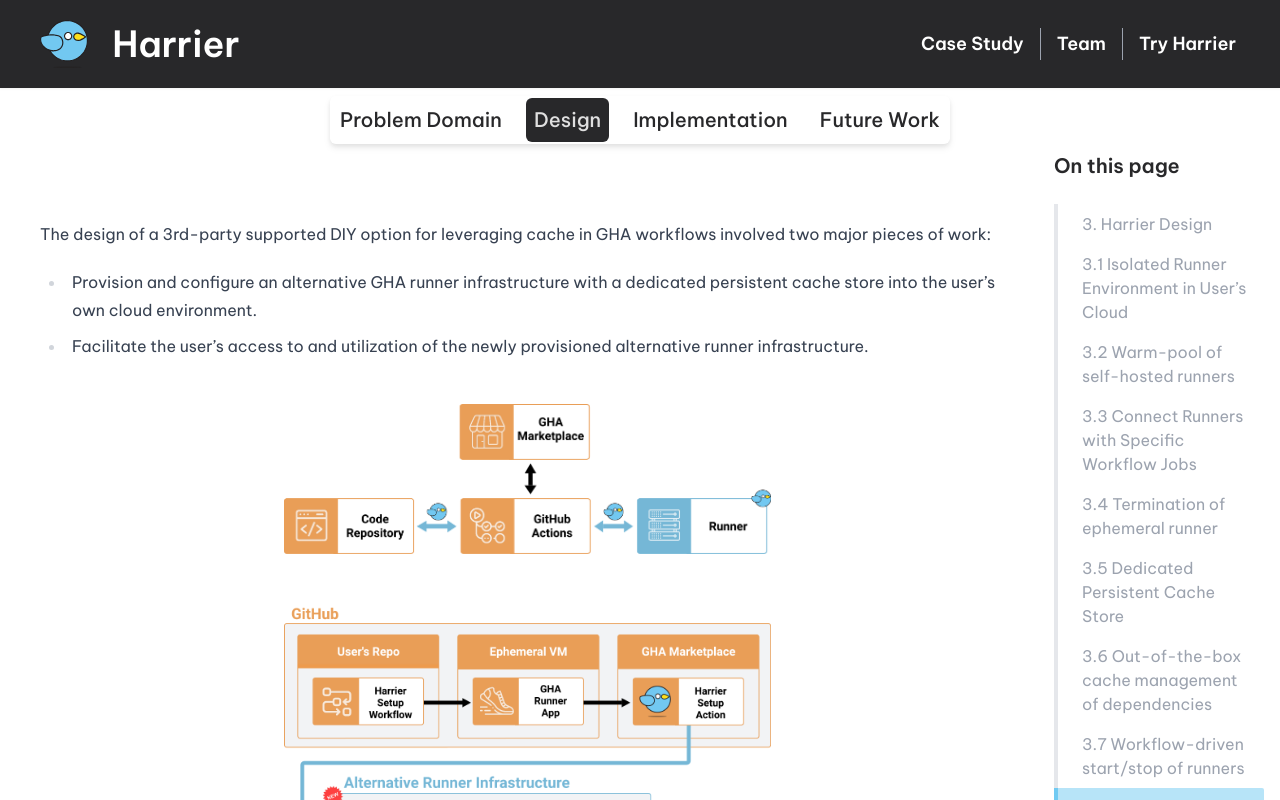
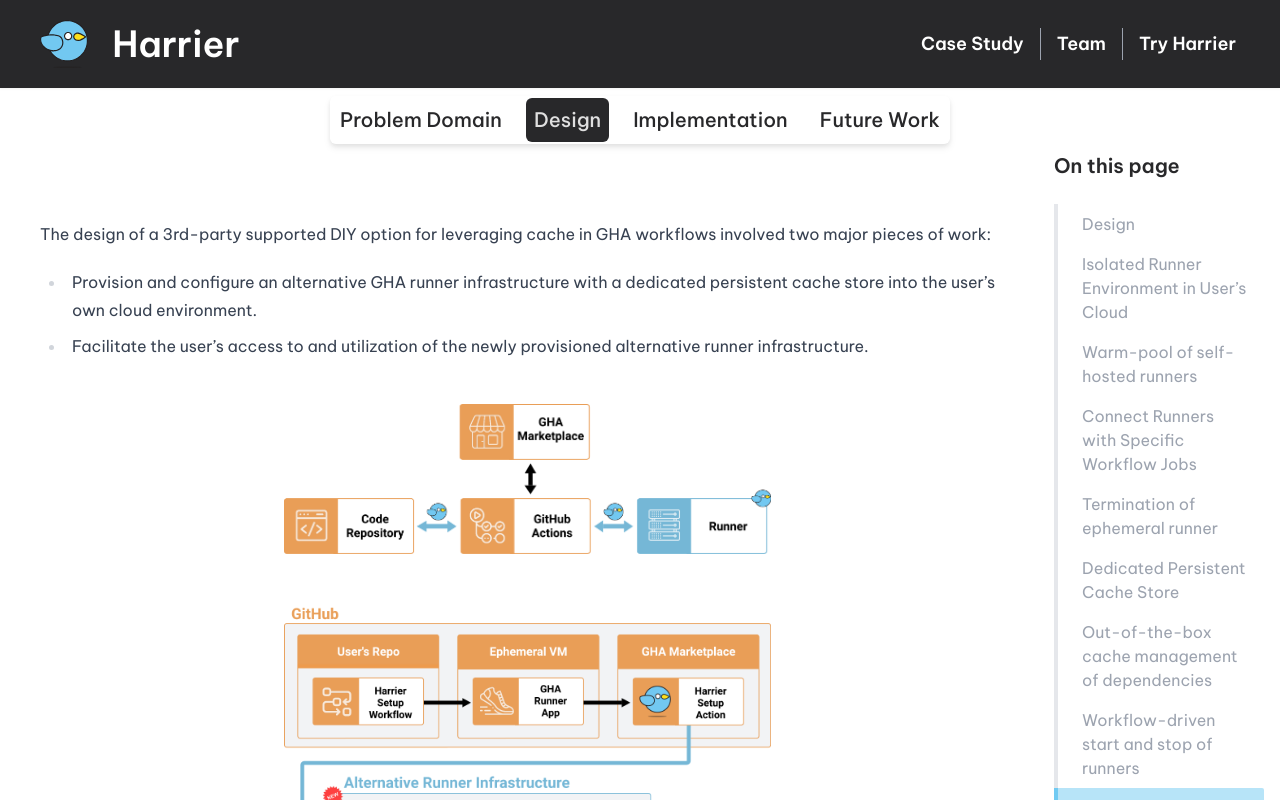
Before and after one commit to harrier-gha-runner/harrier-gha-runner.github.io, a React (Vite) app: page /#/case-study/design in a window 1280 px wide. Shown: the top 800 px of the page. Built offline with nearby package versions, Linux system fonts and the light colour scheme.

Commit message:
fix: remove minor subheaders
Co-authored-by: Shane Ziegler <shanedb@gmail.com>
Co-authored-by: joelbarton-io <joelbarton406@gmail.com>
Co-authored-by: Wook Kim <h.wook.kim@gmail.com>

```diff
--- a/src/providers/PageNavigation.tsx
+++ b/src/providers/PageNavigation.tsx
@@ -47,24 +47,27 @@
       id: "design",
       name: "Design",
       subheaders: [
-        { id: "design-0", name: "3. Harrier Design" },
+        {
+          id: "design-0",
+          name: "Design",
+        },
         {
           id: "design-1",
-          name: "3.1 Isolated Runner Environment in User’s Cloud",
+          name: "Isolated Runner Environment in User’s Cloud",
         },
-        { id: "design-2", name: "3.2 Warm-pool of self-hosted runners" },
+        { id: "design-2", name: "Warm-pool of self-hosted runners" },
         {
           id: "design-3",
-          name: "3.3 Connect Runners with Specific Workflow Jobs",
+          name: "Connect Runners with Specific Workflow Jobs",
         },
-        { id: "design-4", name: "3.4 Termination of ephemeral runner" },
-        { id: "design-5", name: "3.5 Dedicated Persistent Cache Store" },
+        { id: "design-4", name: "Termination of ephemeral runner" },
+        { id: "design-5", name: "Dedicated Persistent Cache Store" },
         {
           id: "design-6",
-          name: "3.6 Out-of-the-box cache management of dependencies",
+          name: "Out-of-the-box cache management of dependencies",
         },
-        { id: "design-7", name: "3.7 Workflow-driven start/stop of runners" },
-        { id: "design-8", name: "3.8 Minimal workflow modification" },
+        { id: "design-7", name: "Workflow-driven start and stop of runners" },
+        { id: "design-8", name: "Minimal workflow modification" },
       ],
     },
     {
@@ -102,10 +105,10 @@
       id: "future-work",
       name: "Future Work",
       subheaders: [
-        { id: "future-work-1", name: "Future Work 1" },
-        { id: "future-work-2", name: "Future Work 2" },
-        { id: "future-work-3", name: "Future Work 3" },
-        { id: "future-work-4", name: "Future Work 4" },
+        { id: "future-work-0", name: "Future Work" },
+        { id: "future-work-1", name: "Caching" },
+        { id: "future-work-2", name: "Provisioning self-hosted runners" },
+        { id: "future-work-3", name: "Executing workflows" },
       ],
     },
   ]);
```
